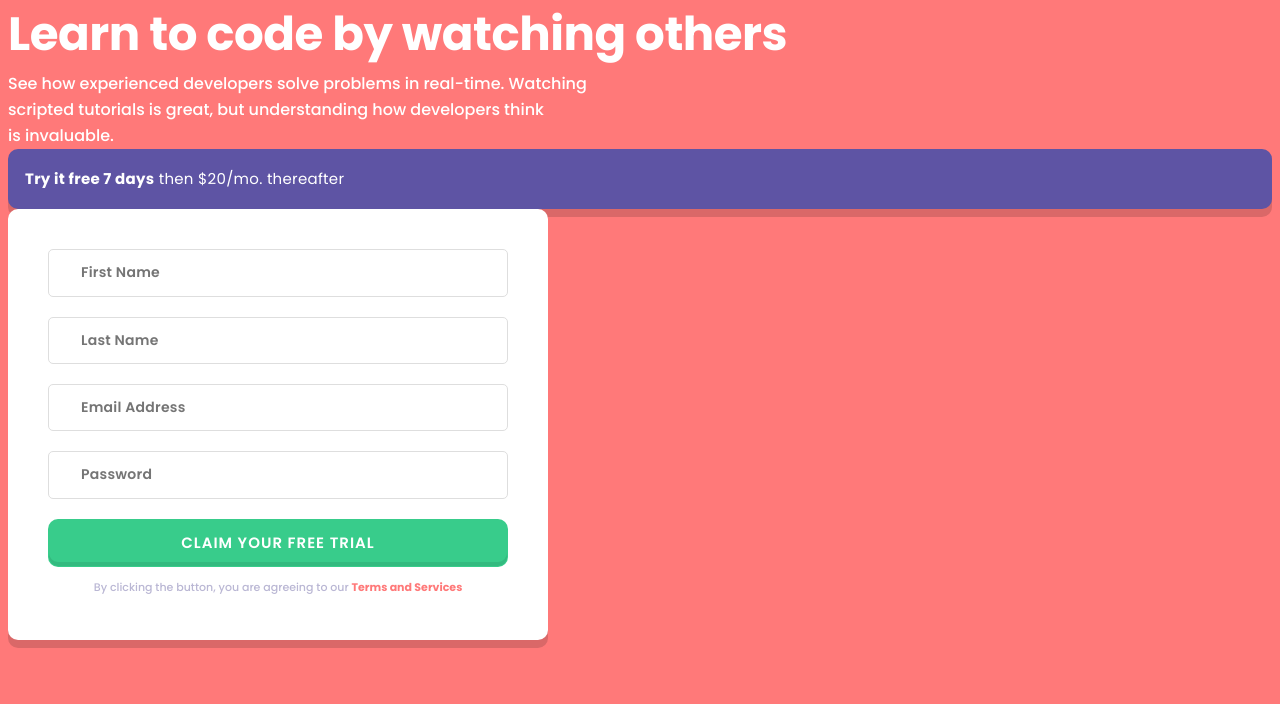
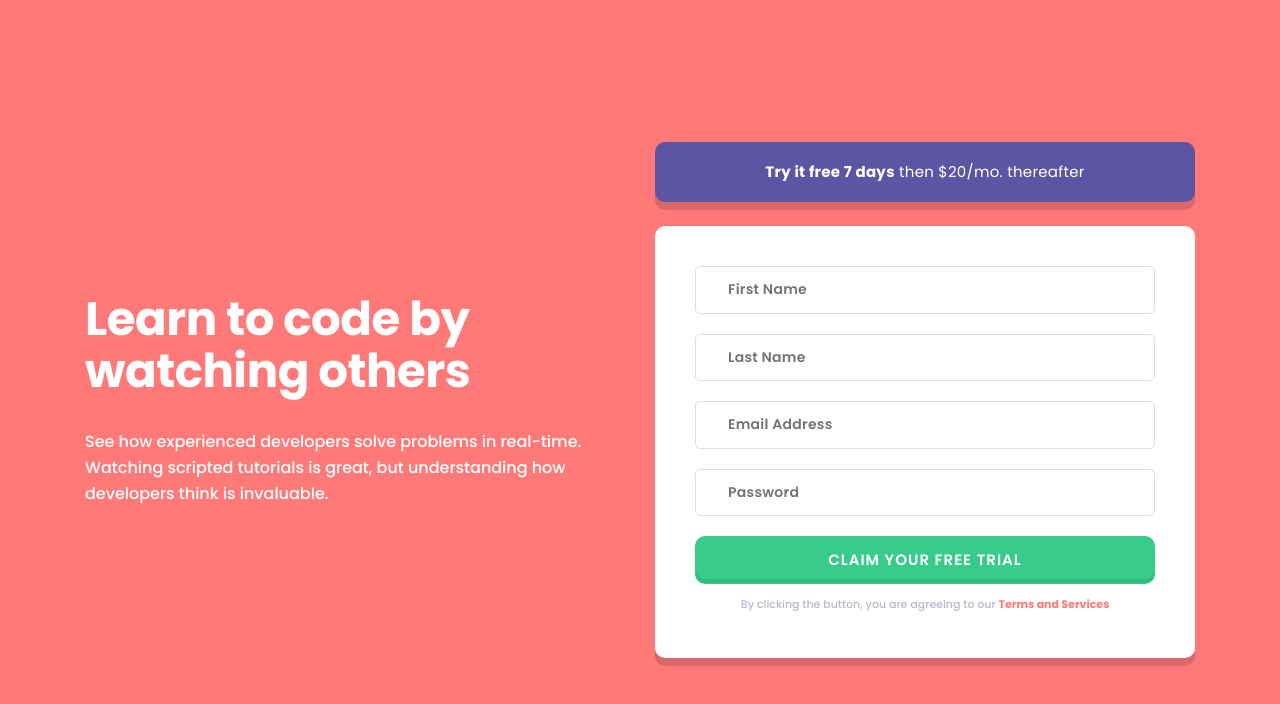
Before and after one commit to joshjavier/intro-component-with-signup-form, an Eleventy site: page src/index.html in a window 1280 px wide. Built offline with nearby package versions, Linux system fonts and the light colour scheme; Eleventy itself is replaced by a stand-in of ours; files that its build step writes are made by us from their sources; what lightningcss would draw is missing.

Commit message:
Fix page layout

```diff
--- a/src/assets/css/_base.css
+++ b/src/assets/css/_base.css
@@ -53,6 +53,10 @@
   --fluid-0\.29-0\.52: clamp(0.0181rem, 0.0131rem + 0.0216vi, 0.0325rem);
   /* @link https://utopia.fyi/clamp/calculator?a=375,1440,21—26 */
   --fluid-21-26: clamp(1.3125rem, 1.2025rem + 0.4695vi, 1.625rem);
+  /* @link https://utopia.fyi/clamp/calculator?a=375,1157,24—32 */
+  --fluid-24-32: clamp(1.5rem, 1.2602rem + 1.023vi, 2rem);
+  /* @link https://utopia.fyi/clamp/calculator?a=375,607,24—40 */
+  --fluid-24-40: clamp(1.5rem, -0.1164rem + 6.8966vi, 2.5rem);
   /* @link https://utopia.fyi/clamp/calculator?a=375,1440,28—50 */
   --fluid-28-50: clamp(1.75rem, 1.2658rem + 2.0657vi, 3.125rem);
   /* @link https://utopia.fyi/clamp/calculator?a=375,1440,36—55 */
@@ -67,6 +71,12 @@ body {
   background-color: var(--color-sheet, var(--color-tomato));
   color: var(--color-text, var(--color-light));
   line-height: var(--leading-default);
+  margin: 0;
+}
+
+main {
+  padding: 88px var(--space-l);
+  min-height: 100vh;
 }
 
 :where(p, h1, h2, h3, h4, h5, h6, li) {
@@ -84,7 +94,7 @@ h1 {
 h1 + p {
   font-size: var(--text-s);
   font-weight: var(--text-medium);
-  margin-top: var(--space-xs);
+  margin-top: var(--fluid-24-32);
 }
 
 :first-child {
--- a/src/assets/css/_components.css
+++ b/src/assets/css/_components.css
@@ -30,6 +30,7 @@
   box-shadow: 0 8px 0 0 rgb(0 0 0 / 14.69%);
   font-size: var(--text-size, var(--text-s-1));
   letter-spacing: var(--tracking);
+  text-align: var(--text-align);
 }
 
 .disclaimer {
--- a/src/assets/css/_form.css
+++ b/src/assets/css/_form.css
@@ -8,6 +8,7 @@ input[type="password"] {
   font-weight: var(--text-semibold);
   letter-spacing: var(--tracking-p25);
   color: var(--color-dark);
+  width: 100%;
 }
 
 input[type="text"]:hover,
--- a/src/index.html
+++ b/src/index.html
@@ -12,9 +12,39 @@
 
   <!-- Feel free to remove these styles or customise in your own stylesheet 👍 -->
   <style>
+    /* Page layout */
+    main {
+      display: grid;
+      align-content: center;
+    }
+
+    .hero {
+      display: flex;
+      flex-wrap: wrap;
+      justify-content: center;
+      row-gap: var(--space-4xl);
+      column-gap: var(--space-3xl);
+    }
+
+    .headline {
+      max-width: 525px;
+      align-self: center;
+    }
+
+    @media (max-width: 1157px) {
+      .headline {
+        text-align: center;
+      }
+    }
+
+    .content {
+      width: min(540px, 100%);
+    }
+
+    /* Form spacing */
     .card:has(form) {
-      max-width: 540px;
-      padding: var(--space-2xl);
+      padding: var(--fluid-24-40);
+      margin-top: var(--space-l);
     }
 
     .card form {
@@ -30,13 +60,18 @@
 </head>
 <body>
   <main>
+    <div class="hero">
+      <div class="headline">
         <h1>Learn to code by watching others</h1>
         <p>See how experienced developers solve problems in real-time. Watching scripted tutorials is great, but understanding how developers think is invaluable.</p>
-
-    <div class="card" style="--color-bg: var(--color-accent); --color-text: #fff; --tracking: var(--tracking-p27);">
+      </div>
+      <div class="content">
+        <div
+          class="card"
+          style="--color-bg: var(--color-accent); --color-text: #fff; --tracking: var(--tracking-p27); --text-align: center;"
+        >
           <p><strong>Try it free 7 days</strong> then $20/mo. thereafter</p>
         </div>
-
         <div class="card">
           <form>
             <p class="field">
@@ -92,6 +127,8 @@
             <p><small>By clicking the button, you are agreeing to our <a href="#">Terms and Services</a></small></p>
           </div>
         </div>
+      </div>
+    </div>
   </main>
 
   <footer hidden>
```
Lines whose indentation alone changed are shown as unchanged.
